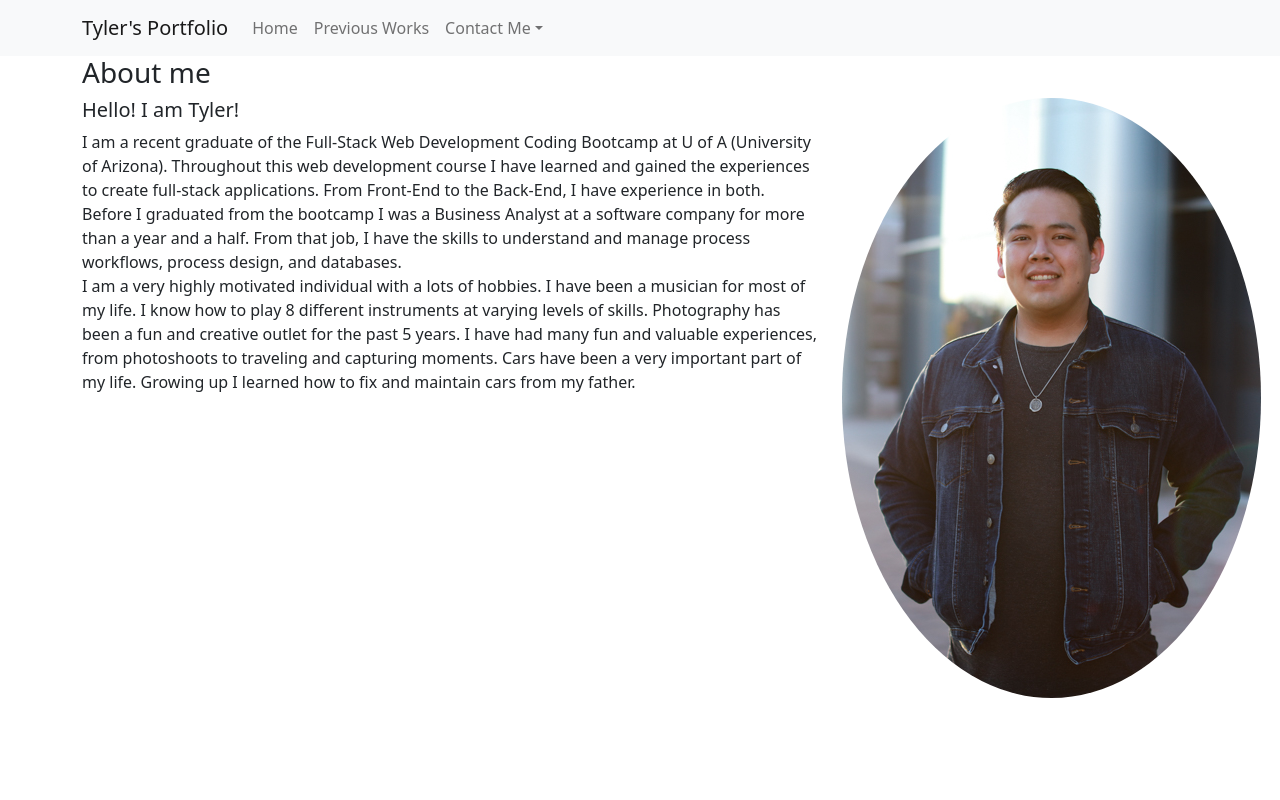
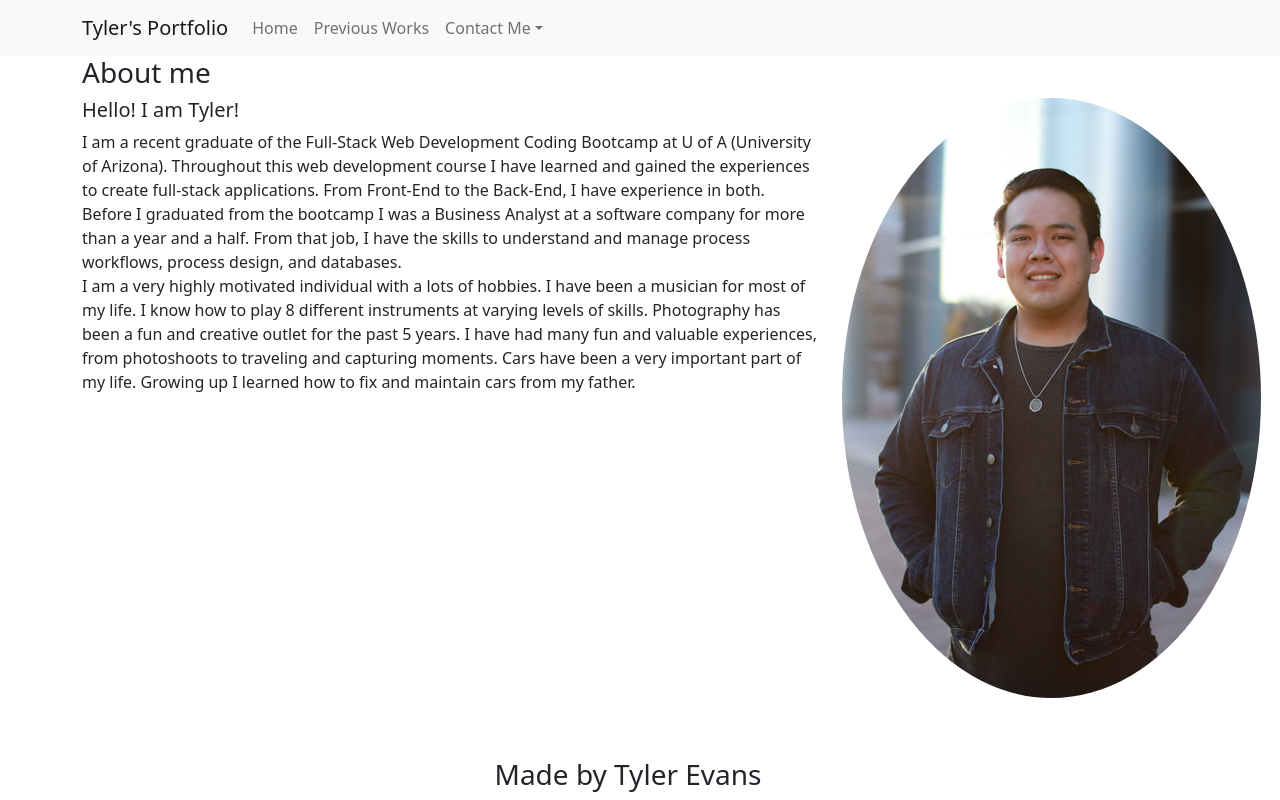
Before and after one commit to TylerEvans-hash/portfolio, a React (Create React App) app: page / in a window 1280 px wide. Built offline with nearby package versions, Linux system fonts and the light colour scheme.

Commit message:
Adds Footer Component

```diff
--- a/src/App.js
+++ b/src/App.js
@@ -5,6 +5,7 @@ import NavHeader from './components/Nav';
 import About from './components/About';
 import PrevWorks from './components/Prev-Works';
 import Contact from './components/Contact';
+import Footer from './components/Footer';
 
 function App() {
   const [ prevWorksSelected, setPrevWorksSelected ] = useState(false);
@@ -31,6 +32,7 @@ function App() {
           ></Contact>
         )}
       </main>
+      <Footer></Footer>
     </div>
   );
 }
--- /dev/null
+++ b/src/components/Footer/index.js
@@ -0,0 +1,16 @@
+import React from 'react';
+import { Row, Col } from 'react-bootstrap';
+
+function Footer() {
+    return (
+        <footer>
+            <Row>
+                <Col style={{display: 'flex', justifyContent: 'center', position: 'absolute', bottom: 0}}>
+                    <h3>Made by Tyler Evans</h3>
+                </Col>
+            </Row>
+        </footer>
+    )
+}
+
+export default Footer;
--- a/src/components/Prev-Works/index.js
+++ b/src/components/Prev-Works/index.js
@@ -19,7 +19,7 @@ function PrevWorks() {
         {
             name: 'Java Ratings',
             description: 'Java Ratings is an application that empowers coffee connoisseurs around world to impart their wisdom on other within the community. This application allows users to create posts that include their thoughts on certain coffee types, shops, and allows users to upload images.',
-            gitHub: 'https://tylerevans-hash.github.io/java-ratings',
+            gitHub: 'https://github.com/TylerEvans-hash/java-ratings',
             link: 'https://java-ratings-poject-2.herokuapp.com/'
         }
     ]);
```
